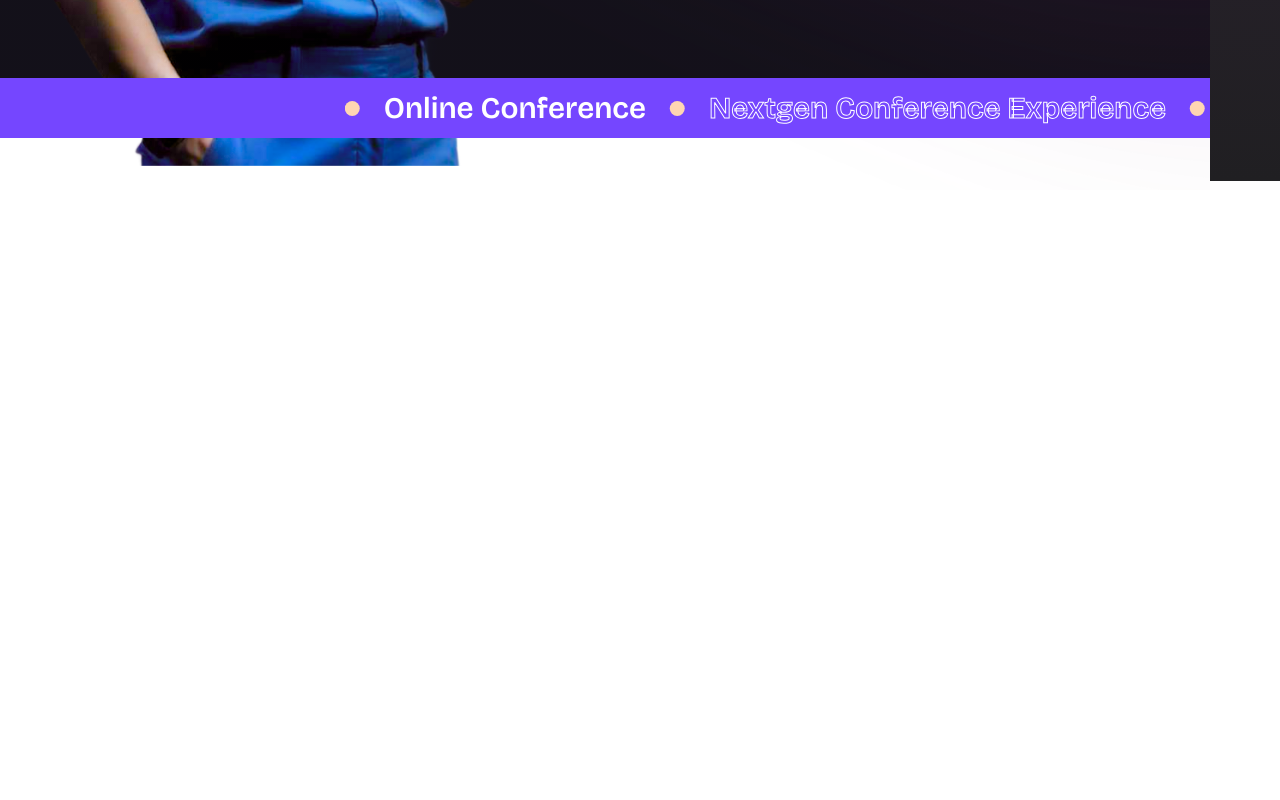
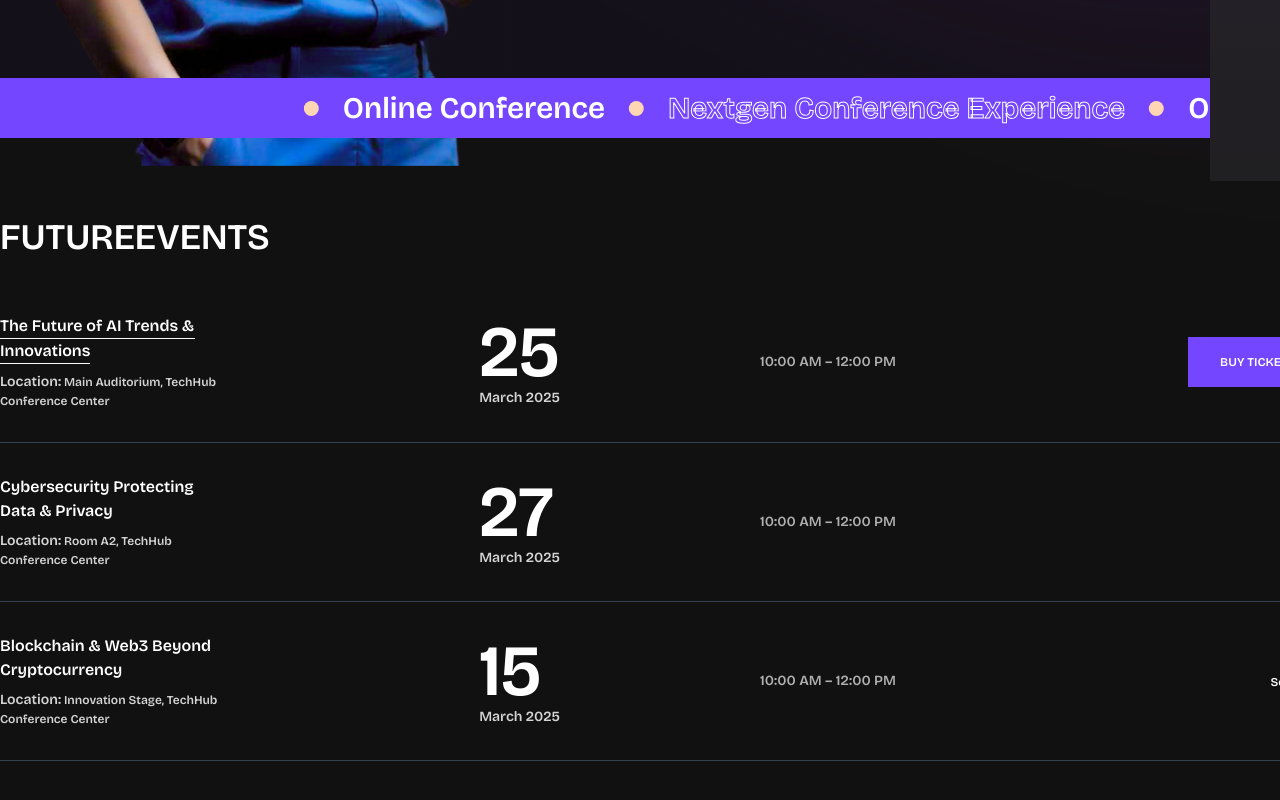
Before and after one commit to Tofazzal26/Daevnt, a Next.js app: page / in a window 1280 px wide. Shown: the part 674-1474 px from the top of the page. Before the commit the page ends 864 px from the top, so only its background shows below. Built offline with nearby package versions, Linux system fonts and the light colour scheme.

Commit message:
FutureEvents style finish

```diff
--- a/src/Banner/Banner.jsx
+++ b/src/Banner/Banner.jsx
@@ -86,7 +86,7 @@ const Banner = () => {
             </div>
           </div>
         </div>
-        <div className="hidden lg:block fixed top-0 right-0 h-[855px] w-[70px] z-50">
+        <div className="hidden lg:block absolute top-0 right-0 h-[855px] w-[70px] z-50">
           <div className="relative h-full w-full bg-gradient-to-b from-[#291728] via-[#29212d] to-[#201f22]">
             <div className="absolute top-1/2 left-1/2 -translate-x-1/2 -translate-y-1/2 rotate-180 [writing-mode:vertical-rl] text-white flex flex-row items-center gap-8">
               <h2 className="text-white text-[12px]">
--- /dev/null
+++ b/src/FutureEvents/FutureEvents.jsx
@@ -0,0 +1,118 @@
+import React from "react";
+import FutureStyle from "./FutureStyle/FutureStyle.module.css";
+const FutureEvents = () => {
+  return (
+    <div className="bg-[#111111]">
+      <div className="lg:w-[1320px] w-full mx-auto">
+        <div>
+          <div className="text-white">
+            <h2 className="text-4xl text-white uppercase pt-8 pb-3 lg:pt-20 lg:pb-4">
+              FutureEvents
+            </h2>
+            <div className="py-10">
+              <div className="space-y-8">
+                <div className="grid grid-cols-1 lg:grid-cols-2 lg:gap-[200px]">
+                  <div className="flex justify-between items-center">
+                    <div>
+                      <h2 className={`border-b-[1px] border-gray-50 w-[195px]`}>
+                        The Future of AI Trends &
+                      </h2>
+                      <h2 className={`border-b-[1px] border-gray-50 w-[90px]`}>
+                        Innovations
+                      </h2>
+                      <h4 className="text-[#D5D4D4] text-[12px] mt-2">
+                        <span className="text-sm">Location:</span> Main
+                        Auditorium, TechHub
+                      </h4>
+                      <h4 className="text-[#D5D4D4] text-[12px]">
+                        Conference Center
+                      </h4>
+                    </div>
+                    <div>
+                      <h2 className="text-5xl lg:text-7xl ">25</h2>
+                      <h4 className="text-sm text-[#D5D4D4]">March 2025</h4>
+                    </div>
+                  </div>
+                  <div className="flex justify-between items-center">
+                    <div>
+                      <h2 className="text-sm text-[#afafaf]">
+                        10:00 AM – 12:00 PM
+                      </h2>
+                    </div>
+                    <div>
+                      <button className="bg-[#7546FF] text-white text-[12px] px-4 py-2 lg:px-8 lg:py-4">
+                        BUY TICKET
+                      </button>
+                    </div>
+                  </div>
+                </div>
+                <div className="grid grid-cols-1 lg:grid-cols-2 lg:gap-[200px] border-y-[1px] border-gray-700 py-8">
+                  <div className="flex justify-between items-center">
+                    <div>
+                      <h2>Cybersecurity Protecting</h2>
+                      <h2>Data & Privacy</h2>
+                      <h4 className="text-[#D5D4D4] text-[12px] mt-2">
+                        <span className="text-sm">Location:</span> Room A2,
+                        TechHub
+                      </h4>
+                      <h4 className="text-[#D5D4D4] text-[12px]">
+                        Conference Center
+                      </h4>
+                    </div>
+                    <div>
+                      <h2 className="text-5xl lg:text-7xl ">27</h2>
+                      <h4 className="text-sm text-[#D5D4D4]">March 2025</h4>
+                    </div>
+                  </div>
+                  <div className="flex justify-between items-center">
+                    <div>
+                      <h2 className="text-sm text-[#afafaf]">
+                        10:00 AM – 12:00 PM
+                      </h2>
+                    </div>
+                    <div>
+                      <button className=" text-white text-[12px]">Free</button>
+                    </div>
+                  </div>
+                </div>
+                <div className="grid grid-cols-1 lg:grid-cols-2 lg:gap-[200px] border-b-[1px] border-gray-700 pb-8">
+                  <div className="flex justify-between items-center">
+                    <div>
+                      <h2>Blockchain & Web3 Beyond</h2>
+                      <h2>Cryptocurrency</h2>
+                      <h4 className="text-[#D5D4D4] text-[12px] mt-2">
+                        <span className="text-sm">Location:</span> Innovation
+                        Stage, TechHub
+                      </h4>
+                      <h4 className="text-[#D5D4D4] text-[12px]">
+                        Conference Center
+                      </h4>
+                    </div>
+                    <div>
+                      <h2 className="text-5xl lg:text-7xl ">15</h2>
+                      <h4 className="text-sm text-[#D5D4D4]">March 2025</h4>
+                    </div>
+                  </div>
+                  <div className="flex justify-between items-center">
+                    <div>
+                      <h2 className="text-sm text-[#afafaf]">
+                        10:00 AM – 12:00 PM
+                      </h2>
+                    </div>
+                    <div>
+                      <button className=" text-white text-[12px]">
+                        Sold Out
+                      </button>
+                    </div>
+                  </div>
+                </div>
+              </div>
+            </div>
+          </div>
+        </div>
+      </div>
+    </div>
+  );
+};
+
+export default FutureEvents;
--- a/src/app/page.js
+++ b/src/app/page.js
@@ -1,10 +1,12 @@
 import Banner from "@/Banner/Banner";
+import FutureEvents from "@/FutureEvents/FutureEvents";
 import Image from "next/image";
 
 export default function Home() {
   return (
     <div>
       <Banner />
+      <FutureEvents />
     </div>
   );
 }
```
Also changed, not shown: src/FutureEvents/FutureStyle/FutureStyle.module.css (added).
